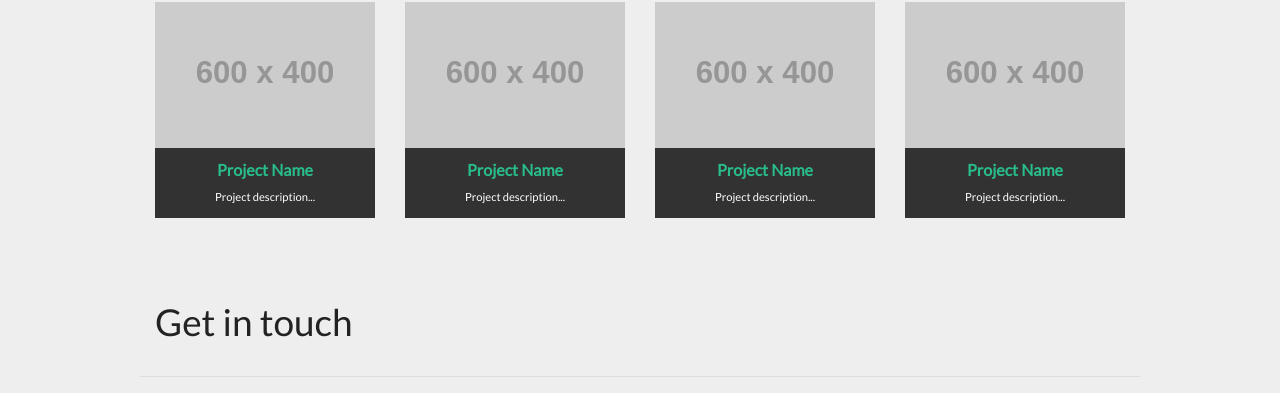
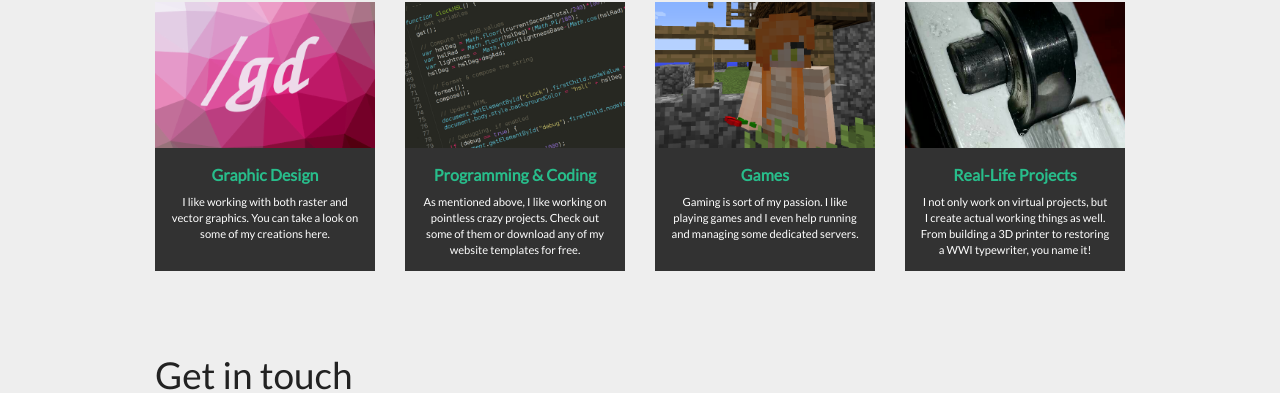
Before and after one commit to nixi-awoo/nixi-awoo.github.io, a website: page index.html in a window 1280 px wide. Shown: the part 727-1120 px from the top of the page. Drawn offline with Linux system fonts and the light colour scheme; placeholder pictures from the web are drawn by us.

Commit message:
Added content, fixed the layout & tweaked the styles

```diff
--- a/index.html
+++ b/index.html
@@ -4,10 +4,10 @@
     <meta charset="utf-8" />
     <meta name="viewport" content="width=device-width, initial-scale=1.0" />
     <title>*nixi, awoo~</title>
-    <link href='http://fonts.googleapis.com/css?family=Cookie' rel='stylesheet' type='text/css'>
-    <link href='http://fonts.googleapis.com/css?family=Lato' rel='stylesheet' type='text/css'>
+    <link href='http://fonts.googleapis.com/css?family=Cookie' rel='stylesheet' type='text/css' />
+    <link href='http://fonts.googleapis.com/css?family=Lato' rel='stylesheet' type='text/css' />
     <link rel="stylesheet" href="css/app.css" />
-    <link rel="stylesheet" href="//maxcdn.bootstrapcdn.com/font-awesome/4.3.0/css/font-awesome.min.css">
+    <link rel="stylesheet" href="http://maxcdn.bootstrapcdn.com/font-awesome/4.3.0/css/font-awesome.min.css" />
     <script src="bower_components/modernizr/modernizr.js"></script>
   </head>
   <body>
@@ -76,32 +76,34 @@
         </div>
       </div>
 
-      <div class="row">
+      <div class="row" data-equalizer>
         <hr>
         <div class="small-12 medium-6 large-3 columns">
-          <img src="http://placehold.it/600x400" alt="">
-          <div class="panel">
-            <a href=""><strong>Project Name</strong></a>
-            <p><small>Project description...</small></p>
+          <img src="img/project-gd.png" alt="">
+          <div class="panel" data-equalizer-watch>
+            <a href="#"><strong>Graphic Design</strong></a>
+            <p><small>I like working with both raster and vector graphics. You can take a look on some of my creations here.</small></p>
           </div>
         </div>
         <div class="small-12 medium-6 large-3 columns">
-          <img src="http://placehold.it/600x400" alt="">
-          <div class="panel">
-            <a href=""><strong>Project Name</strong></a>
-            <p><small>Project description...</small></p>
+          <img src="img/project-code.png" alt="">
+          <div class="panel" data-equalizer-watch>
+            <a href="#"><strong>Programming &amp; Coding</strong></a>
+            <p><small>As mentioned above, I like working on pointless crazy projects. Check out some of them or download any of my website templates for free.</small></p>
           </div>
-        </div><div class="small-12 medium-6 large-3 columns">
-          <img src="http://placehold.it/600x400" alt="">
-          <div class="panel">
-            <a href=""><strong>Project Name</strong></a>
-            <p><small>Project description...</small></p>
+        </div>
+        <div class="small-12 medium-6 large-3 columns">
+          <img src="img/project-games.png" alt="">
+          <div class="panel" data-equalizer-watch>
+            <a href="#"><strong>Games</strong></a>
+            <p><small>Gaming is sort of my passion. I like playing games and I even help running and managing some dedicated servers.</small></p>
           </div>
-        </div><div class="small-12 medium-6 large-3 columns">
-          <img src="http://placehold.it/600x400" alt="">
-          <div class="panel">
-            <a href=""><strong>Project Name</strong></a>
-            <p><small>Project description...</small></p>
+        </div>
+        <div class="small-12 medium-6 large-3 columns">
+          <img src="img/project-irl.png" alt="">
+          <div class="panel" data-equalizer-watch>
+            <a href="#"><strong>Real-Life Projects</strong></a>
+            <p><small>I not only work on virtual projects, but I create actual working things as well. From building a 3D printer to restoring a WWI typewriter, you name it!</small></p>
           </div>
         </div>
       </div>
@@ -145,14 +147,19 @@
 
     <div id="footer">
       <div class="row">
-        <div class="small-12 medium-6 large-4 columns">
+        <div class="small-12 medium-5 large-4 columns">
           Do not forget to visit:
           <ul>
             <li><a href="https://www.reddit.com/r/linuxmasterrace" target="_blank">/r/linuxmasterrace</a></li>
           </ul>
         </div>
-        <div class="small-12 medium-6 large-8 columns">
-          Lorem ipsum dolor sit amet, consectetur adipisicing elit. Aliquam consequatur, quod earum excepturi eius impedit rerum perferendis doloribus distinctio veritatis natus, soluta asperiores, sed reprehenderit, ab. Tenetur natus cumque, dolore.
+        <div class="small-12 medium-7 large-8 columns">
+          This website is built using the <a href="http://foundation.zurb.com/" target="_blank">Zurb Foundation 5</a> CSS famework and <a href="">smooth-scroll.js</a> for the lovely menu scrolling. I also made my own simple script for the paralax effect wchich requires no jQuery. If you want to know more or perhaps even download this page, you can find it in this <a href="https://github.com/nixi-awoo/nixi-awoo.github.io" target="_blank">GitHub repository</a>.
+        </div>
+      </div>
+      <div class="row">
+        <div class="large-12 columns text-right">
+          <small>~ by <strong>*nixi</strong> with love <i class="fa fa-heart"></i></small>
         </div>
       </div>
     </div>
--- a/scss/_settings.scss
+++ b/scss/_settings.scss
@@ -124,8 +124,11 @@ $subtle: #323232;
 // $primary-color: #008CBA;
 // $secondary-color: #e7e7e7;
 // $alert-color: #f04124;
+$alert-color: #F8645F;
 // $success-color: #43AC6A;
+$success-color: #9DCC7D;
 // $warning-color: #f08a24;
+$warning-color: #F8C574;
 // $info-color: #a0d3e8;
 
 // We use these to control various global styles
--- a/scss/app.scss
+++ b/scss/app.scss
@@ -120,11 +120,13 @@ div.contain-to-grid { // The top-bar bottom border
     .panel {
       background: $subtle;
       border: none;
-      padding: 10px;
+      padding: 15px;
       text-align: center;
     }
     p {
       color: $white;
+      line-height: 1.0;
+      margin-top: 5px;
     }
   }
   #contact {
```
Also changed, not shown: css/app.css, img/project-code.png (added), img/project-colourclock.jpg (deleted), img/project-games.png (added), img/project-gd.png (added), img/project-irl.png (added), img/project-placeholder-green.png (added), img/project-placeholder-pink.png (added).
